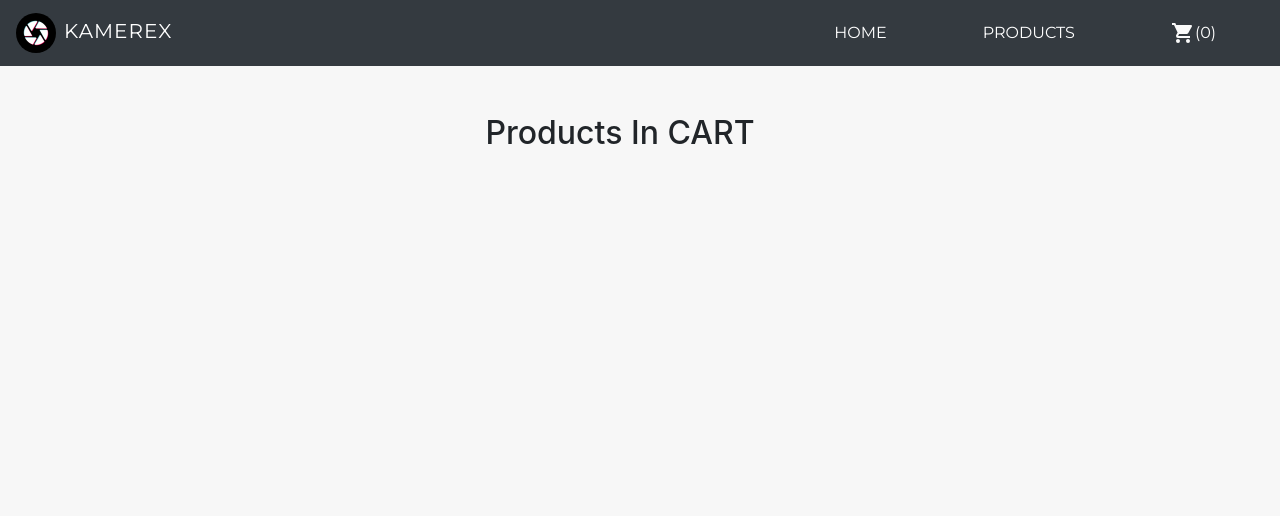
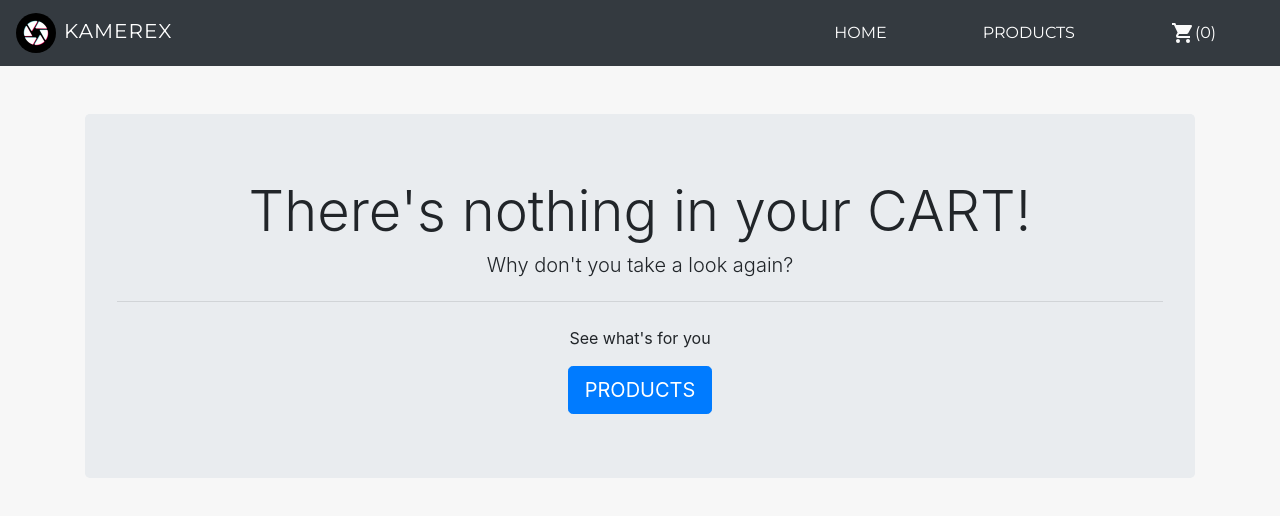
Before and after one commit to Histamina/Kamerex, a React (Create React App) app: page /cart in a window 1280 px wide. Shown: the top 516 px of the page. Built offline with nearby package versions, Linux system fonts and the light colour scheme.

Commit message:
Conditional Rendering - adding Loader and BackToProducts

```diff
--- /dev/null
+++ b/src/Components/Cart/BackToProducts.js
@@ -0,0 +1,23 @@
+import React from 'react';
+import 'bootstrap/dist/css/bootstrap.min.css';
+import { NavLink } from 'react-router-dom';
+
+const BackToProducts = () => {
+    return(
+        <>
+            <div className="container mt-5">
+                <div className="jumbotron text-center">
+                    <h1 className="display-4">There's nothing in your CART!</h1>
+                    <h2 className="lead">Why don't you take a look again?</h2>
+                    <hr className="my-4"/>
+                    <p>See what's for you</p>
+                    <NavLink exact to="/products">
+                        <a className="btn btn-primary btn-lg" href="#" role="button">PRODUCTS</a>
+                    </NavLink>
+                </div>
+            </div>
+        </>
+    );
+};
+
+export default BackToProducts;
--- a/src/Components/Cart/Cart.js
+++ b/src/Components/Cart/Cart.js
@@ -1,12 +1,17 @@
 import React, { useContext } from 'react';
 import 'bootstrap/dist/css/bootstrap.min.css';
 import { CartContext } from '../../Contexts/cartContext';
+import BackToProducts from './BackToProducts';
 
 const Cart = (props) => {
     const { cart } = useContext(CartContext);
 
     return(
         <>
+            { cart.length === 0  ?
+
+                <BackToProducts />
+                :
                 <div className="container">
                     <div className="row no-gutters justify-content-center">
                         <h2 className="text-center mt-5">Products In CART</h2>
@@ -26,6 +31,7 @@ const Cart = (props) => {
                         </ul>
                     </div>
                 </div>
+            }
         </>
     )
 };
--- a/src/Components/Items/ItemDetailContainer.js
+++ b/src/Components/Items/ItemDetailContainer.js
@@ -1,7 +1,6 @@
 import React, { useEffect, useState } from 'react';
 import { useParams } from 'react-router-dom';
-import { Icon } from '@mdi/react';
-import { mdiLoading } from '@mdi/js';
+import Loader from '../Loading/Loader';
 import fujifilmCamera from './fujifilmCamera.jpg';
 import nikonCamera from './nikonCamera.jpg';
 import canonCamera from './canonCamera.jpg';
@@ -53,23 +52,11 @@ const ItemsListLoading = () => {
             .finally((data) => setLoading(false));
     }, []);
 
-    if(loading) {
-        return (
-            <div className="container text-center py-5 mt-5">
-                <Icon path= { mdiLoading } className="mdi-spin" spin size="55px" />
-            </div>
-        );
-    } else if(error) {
-        return (
-            <div className="container text-center py-4">
-                <p>Looks like there's an error: {error}</p>
-            </div>
-        );
-    } else {
-        return (
-            <ItemDetails {...product} />
-        );
-    }
+    return(
+        <>
+            { loading ? <Loader /> : <ItemDetails {...product} /> }
+        </>
+    );
 };
 
 export default ItemsListLoading;
--- /dev/null
+++ b/src/Components/Loading/Loader.js
@@ -0,0 +1,13 @@
+import React from 'react';
+import { Icon } from '@mdi/react';
+import { mdiLoading } from '@mdi/js';
+
+const Loading = () => {
+    return(
+        <div className="container text-center py-5 mt-5">
+            <Icon path= { mdiLoading } className="mdi-spin" spin size="55px" />
+        </div>
+    );
+};
+
+export default Loading;
--- a/src/Contexts/cartContext.js
+++ b/src/Contexts/cartContext.js
@@ -18,7 +18,7 @@ export const CartProvider = ({ children }) => {
         ]);
     };
 
-    useEffect(() => console.log(cart) , [cart]);
+    // useEffect(() => console.log(cart) , [cart]);
 
     return(
         <CartContext.Provider value={ { addProduct, cart } }>
```
Lines whose indentation alone changed are shown as unchanged.
